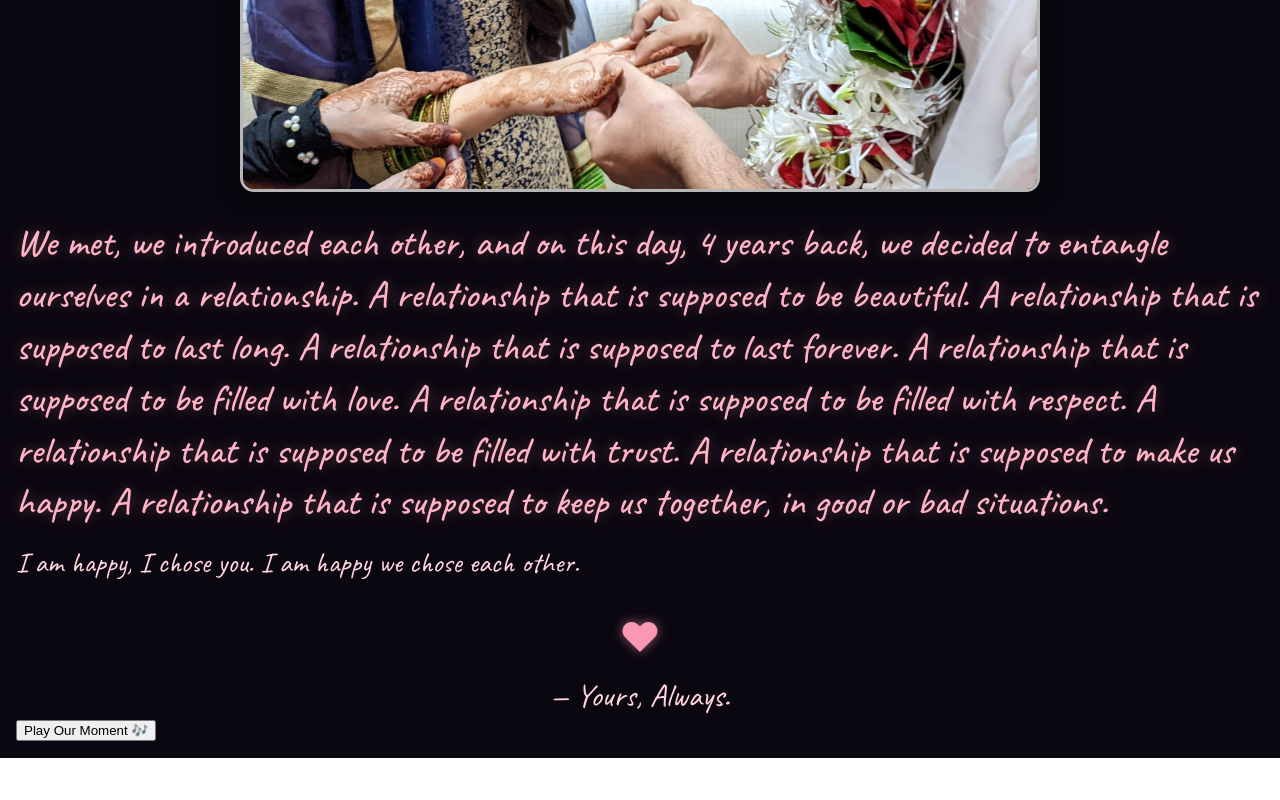
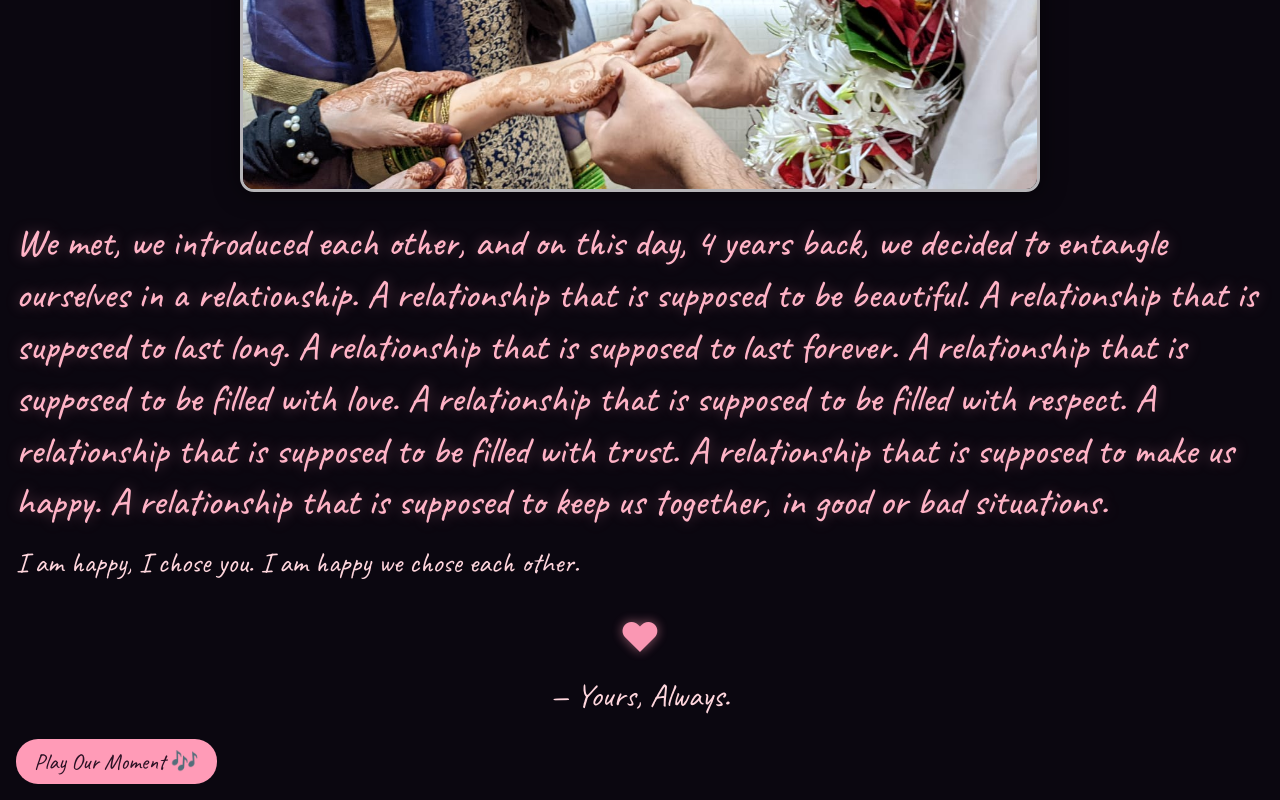
Before and after one commit to wasimk14/Engaged, a plain HTML site: page index.html in a window 1280 px wide. Shown: the part 426-1226 px from the top of the page. Before the commit the page ends 1184 px from the top, so only its background shows below. Drawn offline with Linux system fonts and the light colour scheme.

Commit message:
Add music button styles with fade-in animation
Added styles for music button with fade-in effect.

```diff
--- a/style.css
+++ b/style.css
@@ -173,3 +173,22 @@ p {
     margin-top: 6px;
   }
 }
+
+.music-button {
+  margin-top: 20px;
+  padding: 8px 18px;
+  border: none;
+  border-radius: 22px;
+  background: #ff9bb7;
+  color: #2b1124;
+  font-family: "Caveat", cursive;
+  font-size: 1.4rem;
+  cursor: pointer;
+  opacity: 0;
+  animation: fadeIn 4.8s ease forwards;
+  transition: background 0.4s;
+}
+
+.music-button:hover {
+  background: #ffb8cf;
+}
```
